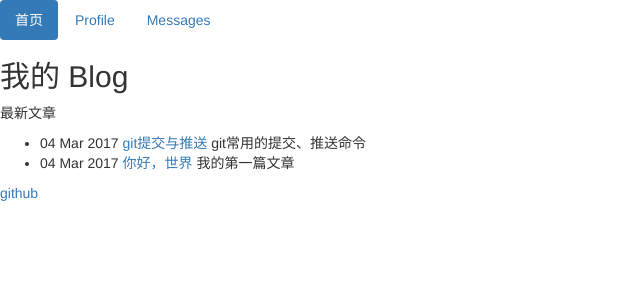
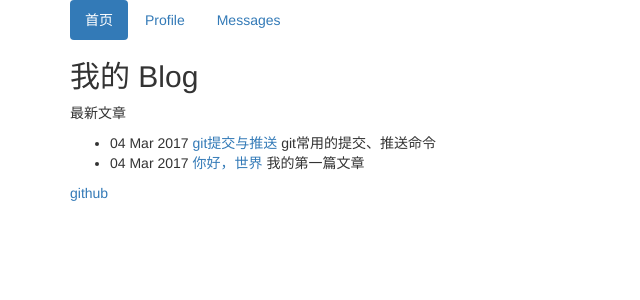
Before and after one commit to ww19960906/ww19960906.github.io, a Jekyll site: the page built from index.html, in a window 1280 px wide. Shown: the top 300 px of the page, without its empty margins (0-640 px from the left). Built offline with Jekyll 4.4.1, drawn with Linux system fonts in a browser that asks for light colours.

Commit message:
设置居中
文章链接去0

```diff
--- a/_config.yml
+++ b/_config.yml
@@ -1 +1 @@
-permalink: /:year-:month-:day/:title.html
+permalink: /:year-:i_month-:i_day/:title.html
--- a/_layouts/default.html
+++ b/_layouts/default.html
@@ -9,9 +9,11 @@
 </head>
 
 <body>
-  {% include header.html %}
-  {{content}}
-  {% include footer.html %}
+  <div class="container">
+    {% include header.html %}
+    {{content}}
+    {% include footer.html %}
+  </div>
 </body>
 
 </html>
```
